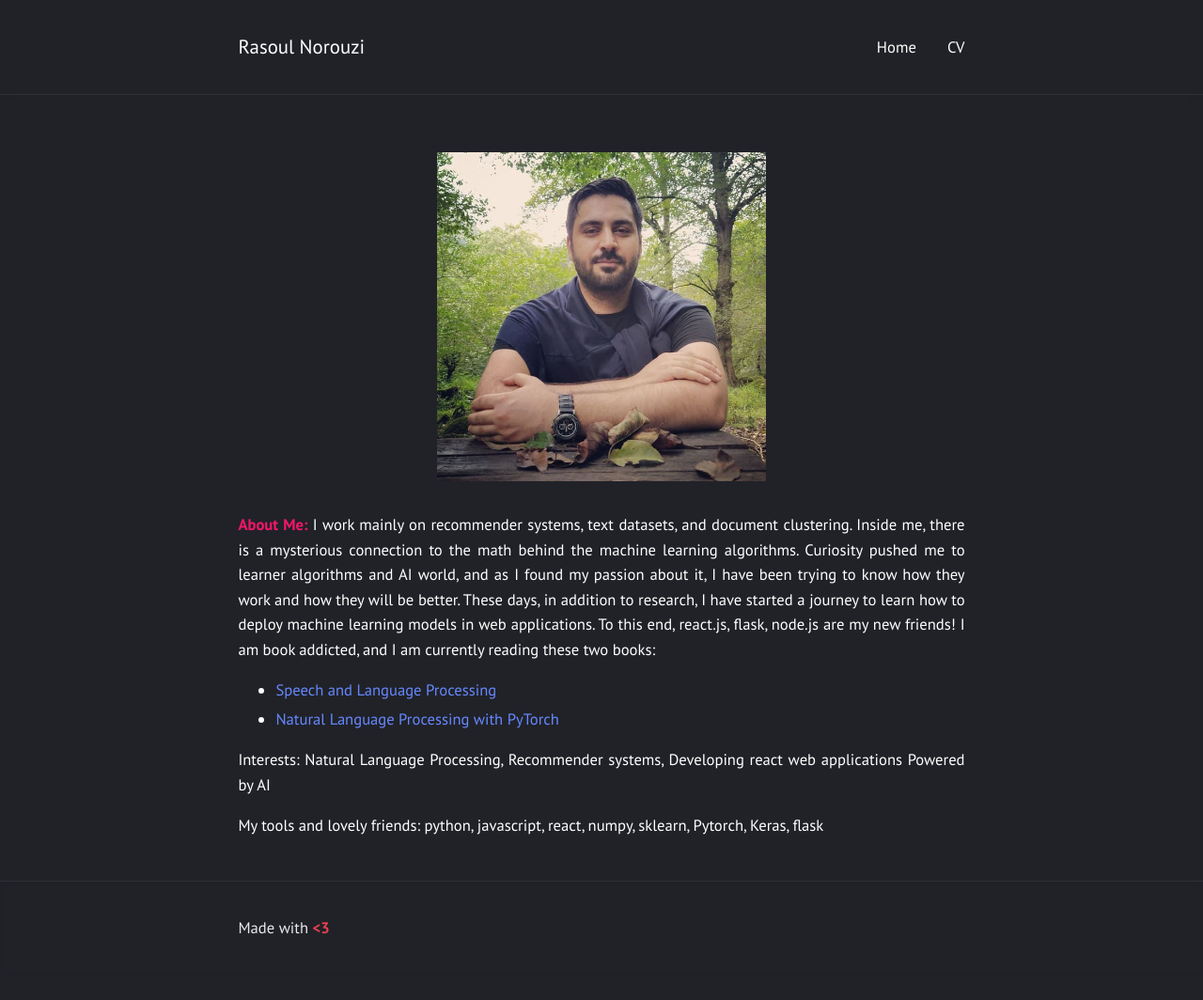
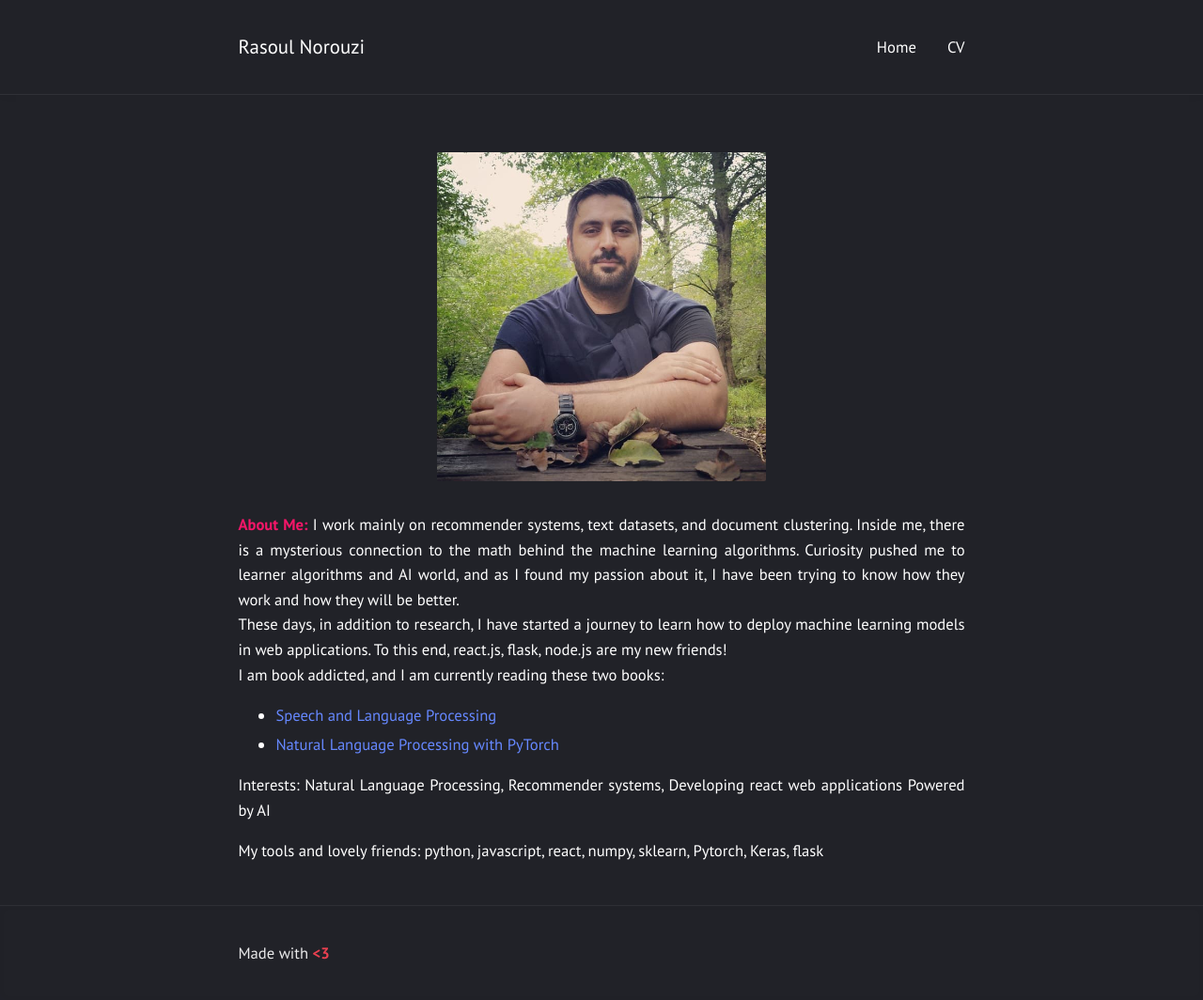
Before and after one commit to rasoulnorouzi/rasoulnorouzi.github.io, a Jekyll site: the page built from index.md, in a window 1280 px wide. Shown: the whole page at 94% size. Built offline with Jekyll 4.4.1, drawn with Linux system fonts in a browser that asks for light colours; before the commit the page ends 1038 px from its top, so only the background shows below that.

Commit message:
Update index.md

```diff
--- a/index.md
+++ b/index.md
@@ -5,8 +5,8 @@ layout: page
   <img src="sources/images/profile.jpg" width="350" height="350" alt="Rasoul Norouzi Profile Picture">
 </div>
 
-<b style="color:rgb(247, 22, 105);">About Me: </b> I work mainly on recommender systems, text datasets, and document clustering. Inside me, there is a mysterious connection to the math behind the machine learning algorithms. Curiosity pushed me to learner algorithms and AI world, and as I found my passion about it, I have been trying to know how they work and how they will be better.
-These days, in addition to research, I have started a journey to learn how to deploy machine learning models in web applications. To this end, react.js, flask, node.js are my new friends!
+<b style="color:rgb(247, 22, 105);">About Me: </b> I work mainly on recommender systems, text datasets, and document clustering. Inside me, there is a mysterious connection to the math behind the machine learning algorithms. Curiosity pushed me to learner algorithms and AI world, and as I found my passion about it, I have been trying to know how they work and how they will be better.<br/>
+These days, in addition to research, I have started a journey to learn how to deploy machine learning models in web applications. To this end, react.js, flask, node.js are my new friends!<br/>
 I am book addicted, and I am currently reading these two books:
 - [Speech and Language Processing](https://www.amazon.com/Speech-Language-Processing-Daniel-Jurafsky/dp/0131873210)
 - [Natural Language Processing with PyTorch](https://www.amazon.com/Natural-Language-Processing-PyTorch-Applications/dp/1491978236/ref=pd_sbs_18/145-9588523-3399417?pd_rd_w=iaFuT&pf_rd_p=180628c6-6f13-4dbf-9213-f09cdedc7815&pf_rd_r=RQ1PJAF52HZ2HHHHV986&pd_rd_r=6db67402-d2d9-4145-94b8-ea82f5fd237b&pd_rd_wg=UCVxD&pd_rd_i=1491978236&psc=1)
```
